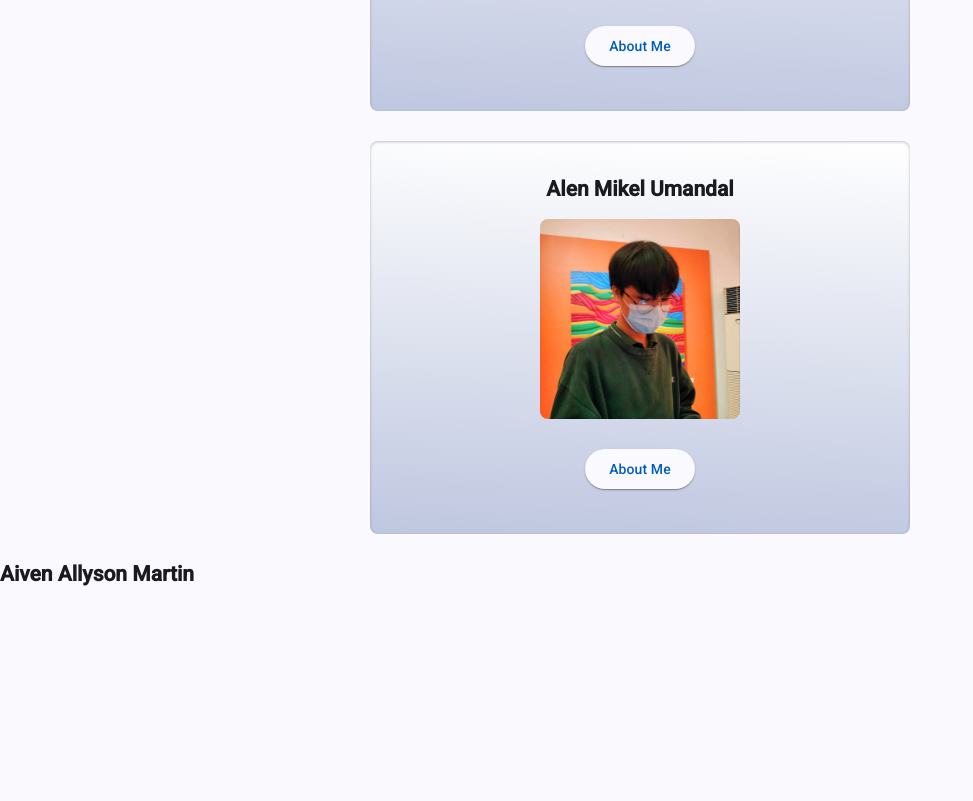
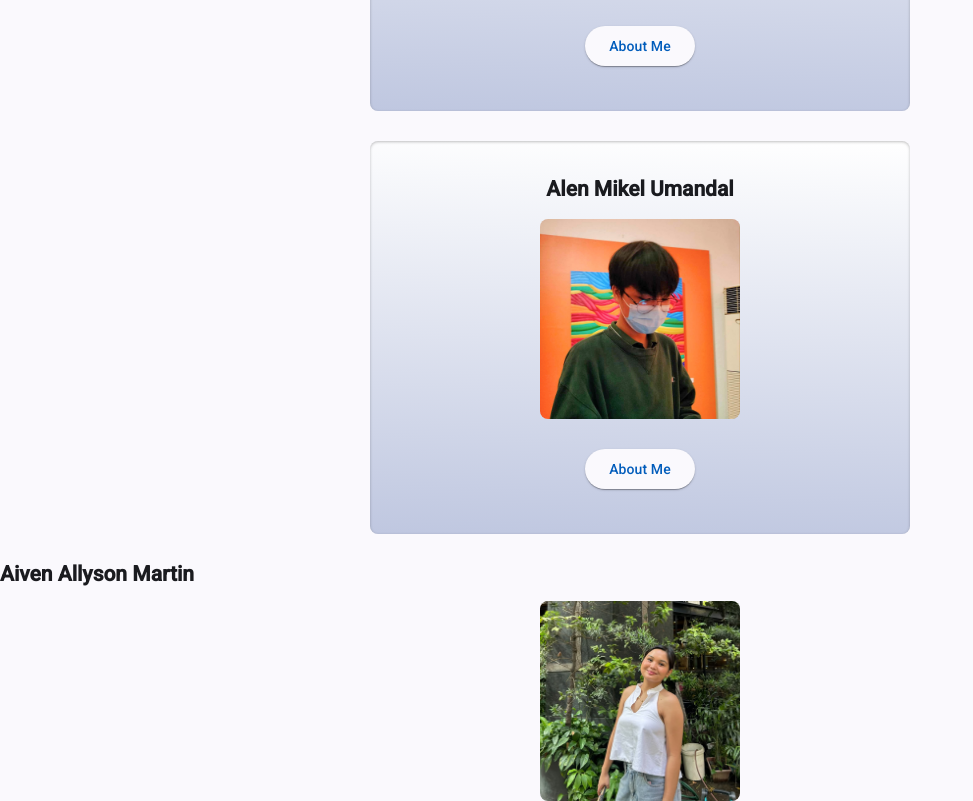
Before and after one commit to ILT-ALICA/S-ITWB415-Enabling-Assessment-3, an Angular app in the folder ALICA/: page / in a window 1280 px wide. Shown: the part 395-1196 px from the top of the page, without its empty margins (0-973 px from the left). Before the commit the page ends 981 px from the top, so only its background shows below. Built offline with nearby package versions, Linux system fonts and the light colour scheme.

Commit message:
feat: add Martin profile image - 3

```diff
--- a/ALICA/src/app/martin/martin.html
+++ b/ALICA/src/app/martin/martin.html
@@ -1,3 +1,8 @@
 <section class="profile-card" id="martin_profile">
   <h2>{{ name() }}</h2>
+
+  <img
+    class="profile-image"
+    [src]="imagePath()"
+    [alt]="name()" />
 </section>
--- a/ALICA/src/app/martin/martin.scss
+++ b/ALICA/src/app/martin/martin.scss
@@ -0,0 +1,8 @@
+.profile-image {
+  display: block;
+  width: 200px;
+  height: 200px;
+  object-fit: cover;
+  margin: 0 auto 20px;
+  border-radius: 8px;
+}
--- a/ALICA/src/app/martin/martin.ts
+++ b/ALICA/src/app/martin/martin.ts
@@ -8,4 +8,6 @@ import { Component, signal } from '@angular/core';
 })
 export class Martin {
   name = signal('Aiven Allyson Martin');
+
+  imagePath = signal('assets/images/martin.png');
 }
```
Also changed, not shown: ALICA/public/assets/images/martin.png (added).
